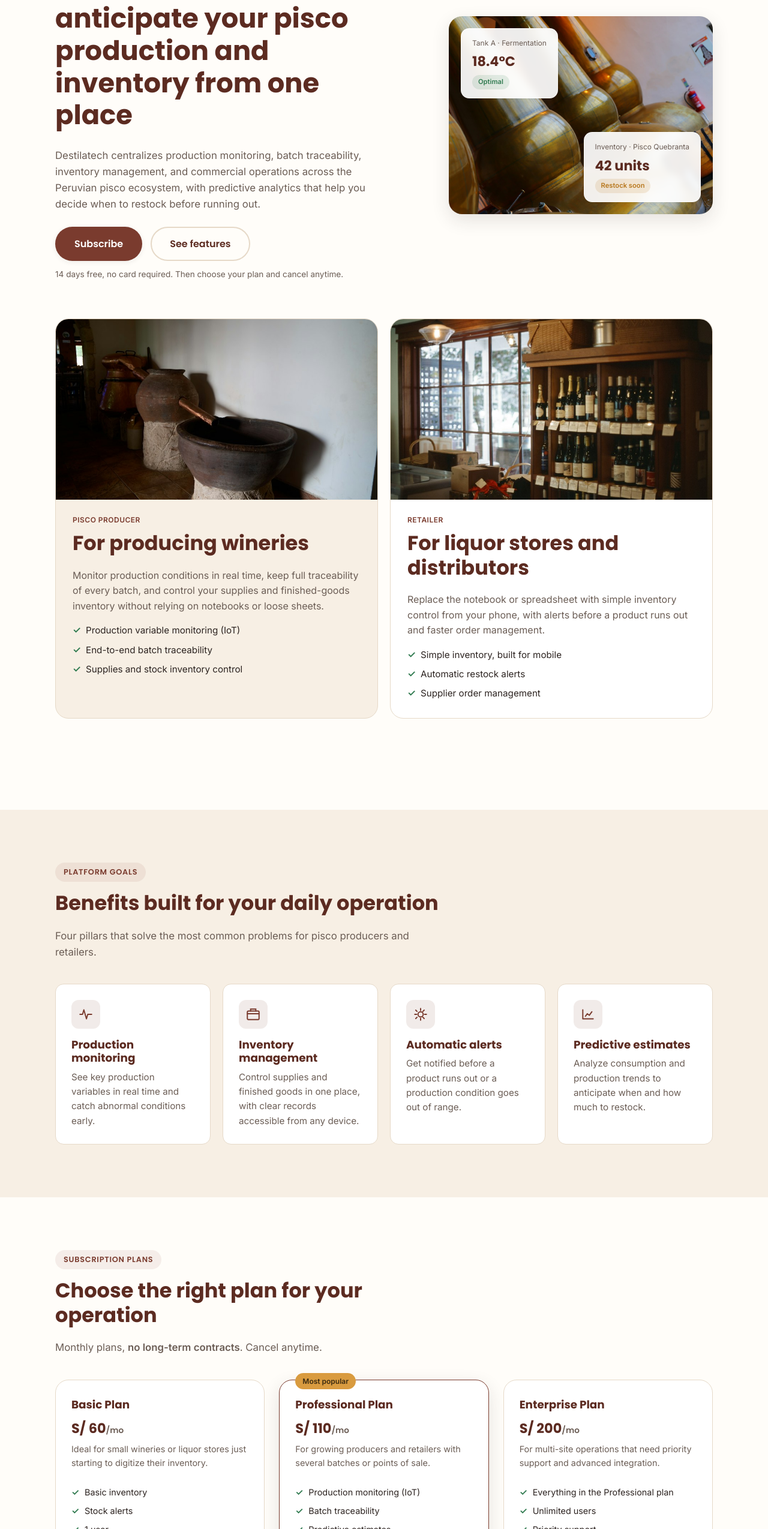
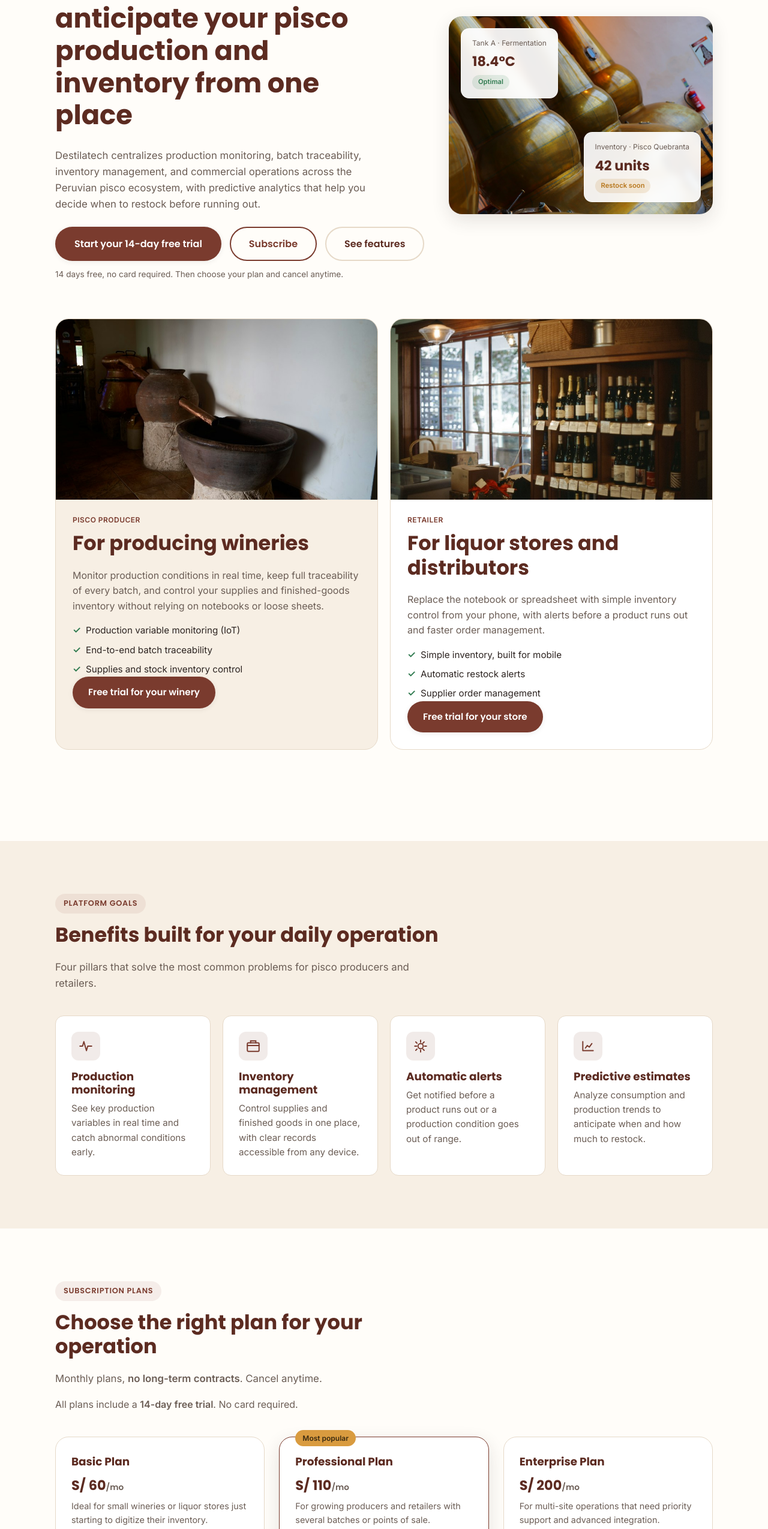
Before and after one commit to upc-pre-202620-1ASI0730-2620-8084-desti/destilatech-website, a plain HTML site: page public/index.html in a window 1280 px wide. Shown: the part 251-2800 px from the top of the page at 60% size. Drawn offline with Linux system fonts and the light colour scheme.

Commit message:
feat(landing): add free trial buttons per segment and plan next to subscribe

```diff
--- a/public/index.html
+++ b/public/index.html
@@ -23,7 +23,8 @@
         <h1 data-i18n="hero.title">Monitor, control, and anticipate your pisco production and inventory from one place</h1>
         <p class="hero__lead" data-i18n="hero.lead">Destilatech centralizes production monitoring, batch traceability, inventory management, and commercial operations across the Peruvian pisco ecosystem, with predictive analytics that help you decide when to restock before running out.</p>
         <div class="hero__actions">
-          <a href="https://destilatech-webapp.web.app" class="btn btn--primary btn--lg" data-cta="hero" data-i18n="cta.subscribe">Subscribe</a>
+          <a href="https://destilatech-webapp.web.app/register" class="btn btn--primary btn--lg" data-cta="hero" data-i18n="cta.freeTrial">Start your 14-day free trial</a>
+          <a href="https://destilatech-webapp.web.app/billing/plans" class="btn btn--outline btn--lg" data-cta="hero-subscribe" data-i18n="cta.subscribe">Subscribe</a>
           <a href="#features" class="btn btn--ghost btn--lg" data-i18n="hero.ctaSecondary">See features</a>
         </div>
         <p class="hero__note" data-i18n="hero.note">Choose your plan and get started today. Cancel anytime.</p>
@@ -56,6 +57,7 @@
           <li data-i18n="segProducer.li2">End-to-end batch traceability</li>
           <li data-i18n="segProducer.li3">Supplies and stock inventory control</li>
         </ul>
+        <a href="https://destilatech-webapp.web.app/register?type=producer" class="btn btn--primary segment-card__cta" data-cta="segment-producer" data-i18n="segProducer.cta">Free trial for your winery</a>
       </div>
       <div class="segment-card segment-card--alt">
         <div class="segment-card__media">
@@ -69,6 +71,7 @@
           <li data-i18n="segRetailer.li2">Automatic restock alerts</li>
           <li data-i18n="segRetailer.li3">Supplier order management</li>
         </ul>
+        <a href="https://destilatech-webapp.web.app/register?type=retailer" class="btn btn--primary segment-card__cta" data-cta="segment-retailer" data-i18n="segRetailer.cta">Free trial for your store</a>
       </div>
     </div>
   </section>
@@ -123,6 +126,7 @@
         <span class="eyebrow" data-i18n="pricing.eyebrow">Subscription plans</span>
         <h2 data-i18n="pricing.title">Choose the right plan for your operation</h2>
         <p class="section__lead" data-i18n="pricing.lead">Monthly plans, <strong>no long-term contracts</strong>. Cancel anytime.</p>
+        <p class="pricing__trial-note" data-i18n="pricing.trialNote">All plans include a <strong>14-day free trial</strong>. No card required.</p>
       </div>
 
       <div class="pricing__grid">
@@ -135,7 +139,9 @@
             <li data-i18n="pricing.basic.li2">Stock alerts</li>
             <li data-i18n="pricing.basic.li3">1 user</li>
           </ul>
-          <a href="https://destilatech-webapp.web.app/billing/plans?plan=basic" class="btn btn--outline" data-cta="pricing-basico" data-i18n="cta.subscribe">Subscribe</a>
+          <p class="price-card__trial" data-i18n="pricing.trialIncluded">Includes a 14-day free trial</p>
+          <a href="https://destilatech-webapp.web.app/register?plan=basic" class="btn btn--outline" data-cta="pricing-basico" data-i18n="pricing.cta">Start free trial</a>
+          <a href="https://destilatech-webapp.web.app/billing/plans?plan=basic" class="btn btn--ghost price-card__subscribe" data-cta="pricing-basico-subscribe" data-i18n="cta.subscribe">Subscribe</a>
         </article>
 
         <article class="price-card price-card--featured">
@@ -149,7 +155,9 @@
             <li data-i18n="pricing.pro.li3">Predictive estimates</li>
             <li data-i18n="pricing.pro.li4">Up to 5 users</li>
           </ul>
-          <a href="https://destilatech-webapp.web.app/billing/plans?plan=professional" class="btn btn--primary" data-cta="pricing-profesional" data-i18n="cta.subscribe">Subscribe</a>
+          <p class="price-card__trial" data-i18n="pricing.trialIncluded">Includes a 14-day free trial</p>
+          <a href="https://destilatech-webapp.web.app/register?plan=professional" class="btn btn--primary" data-cta="pricing-profesional" data-i18n="pricing.cta">Start free trial</a>
+          <a href="https://destilatech-webapp.web.app/billing/plans?plan=professional" class="btn btn--ghost price-card__subscribe" data-cta="pricing-profesional-subscribe" data-i18n="cta.subscribe">Subscribe</a>
         </article>
 
         <article class="price-card">
@@ -161,7 +169,9 @@
             <li data-i18n="pricing.ent.li2">Unlimited users</li>
             <li data-i18n="pricing.ent.li3">Priority support</li>
           </ul>
-          <a href="https://destilatech-webapp.web.app/billing/plans?plan=enterprise" class="btn btn--outline" data-cta="pricing-empresarial" data-i18n="cta.subscribe">Subscribe</a>
+          <p class="price-card__trial" data-i18n="pricing.trialIncluded">Includes a 14-day free trial</p>
+          <a href="https://destilatech-webapp.web.app/register?plan=enterprise" class="btn btn--outline" data-cta="pricing-empresarial" data-i18n="pricing.cta">Start free trial</a>
+          <a href="https://destilatech-webapp.web.app/billing/plans?plan=enterprise" class="btn btn--ghost price-card__subscribe" data-cta="pricing-empresarial-subscribe" data-i18n="cta.subscribe">Subscribe</a>
         </article>
       </div>
     </div>
@@ -368,7 +378,10 @@
     <div class="container cta-final__inner">
       <h2 data-i18n="ctaFinal.title">Start managing your production and inventory today</h2>
       <p data-i18n="ctaFinal.desc">Subscribe and take control of your operation from day one.</p>
-      <a href="https://destilatech-webapp.web.app" class="btn btn--primary btn--lg" data-cta="cta-final" data-i18n="cta.subscribe">Subscribe</a>
+      <div class="cta-final__actions">
+        <a href="https://destilatech-webapp.web.app/register" class="btn btn--primary btn--lg" data-cta="cta-final" data-i18n="cta.freeTrial">Start your 14-day free trial</a>
+        <a href="https://destilatech-webapp.web.app/billing/plans" class="btn btn--outline btn--lg" data-cta="cta-final-subscribe" data-i18n="cta.subscribe">Subscribe</a>
+      </div>
     </div>
   </section>
 
```
